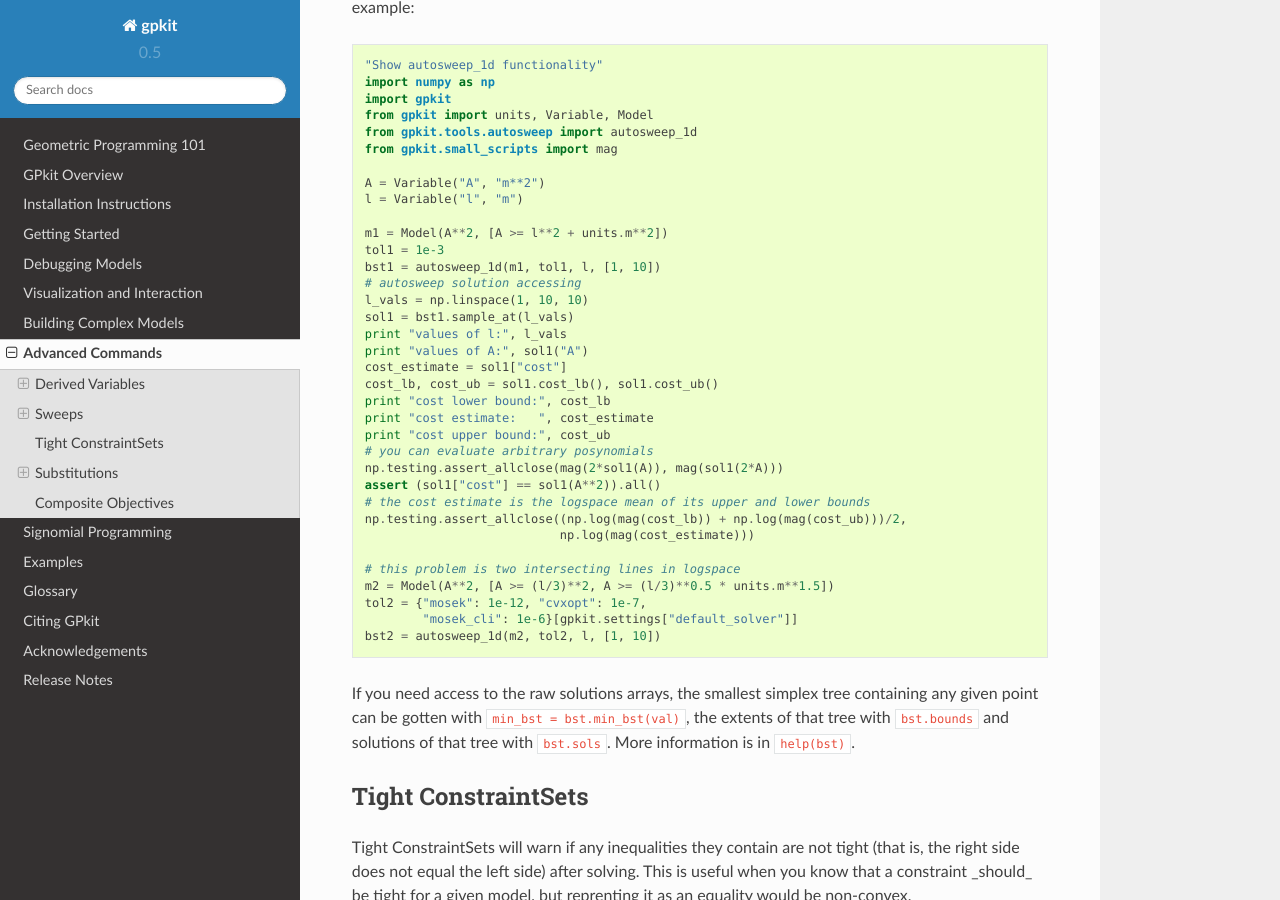
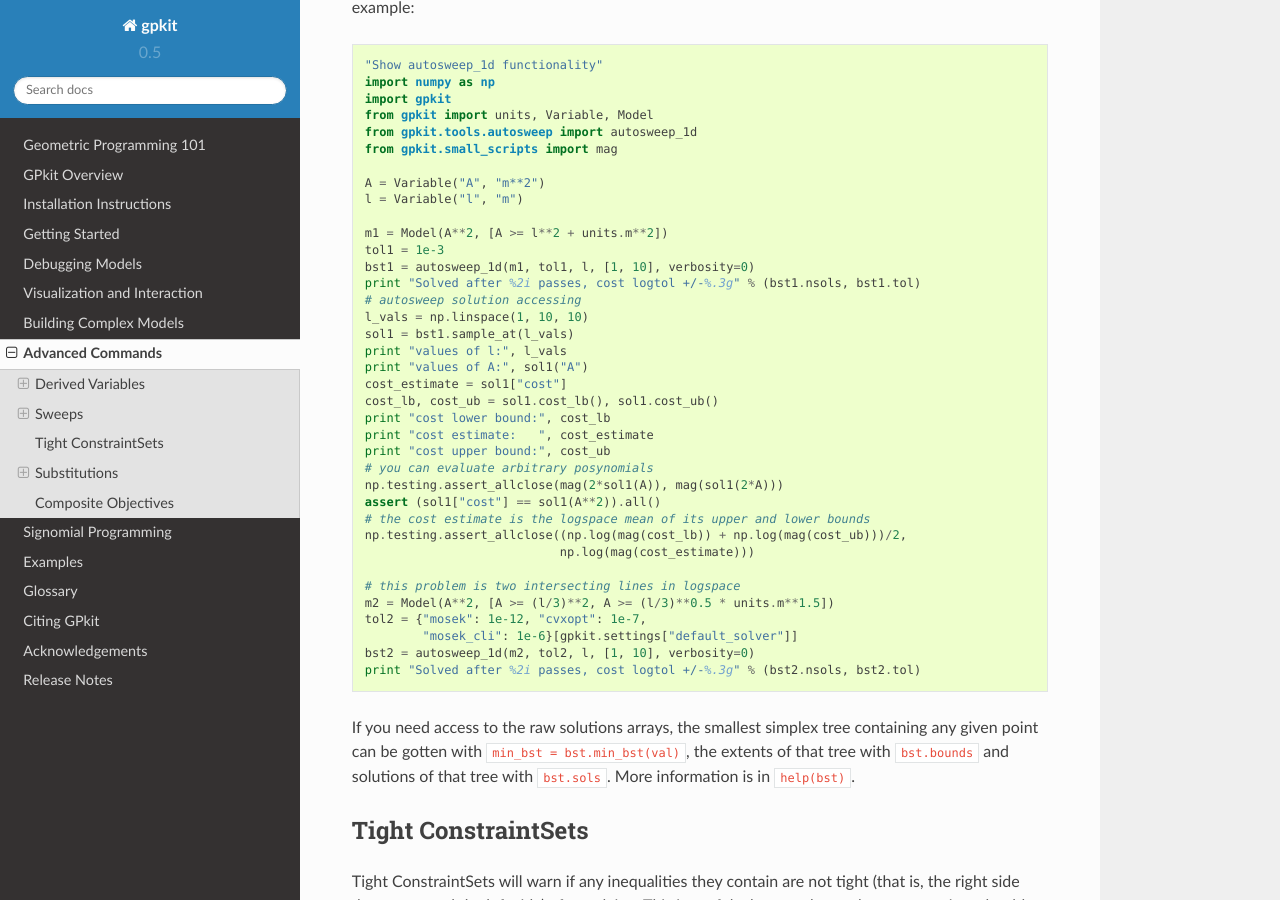
Before and after one commit to convexengineering/gpkit, a Sphinx documentation site: the page built from docs/source/advancedcommands.rst, in a window 1280 px wide and 900 px high, scrolled down 2183 px. Built offline with Sphinx 7.4.7 and the Read the Docs theme 2.0.0, drawn with Linux system fonts in a browser that asks for light colours.

Commit message:
don't print autosweep timing

```diff
--- a/docs/source/examples/autosweep.py
+++ b/docs/source/examples/autosweep.py
@@ -10,7 +10,8 @@ l = Variable("l", "m")
 
 m1 = Model(A**2, [A >= l**2 + units.m**2])
 tol1 = 1e-3
-bst1 = autosweep_1d(m1, tol1, l, [1, 10])
+bst1 = autosweep_1d(m1, tol1, l, [1, 10], verbosity=0)
+print "Solved after %2i passes, cost logtol +/-%.3g" % (bst1.nsols, bst1.tol)
 # autosweep solution accessing
 l_vals = np.linspace(1, 10, 10)
 sol1 = bst1.sample_at(l_vals)
@@ -32,4 +33,5 @@ np.testing.assert_allclose((np.log(mag(cost_lb)) + np.log(mag(cost_ub)))/2,
 m2 = Model(A**2, [A >= (l/3)**2, A >= (l/3)**0.5 * units.m**1.5])
 tol2 = {"mosek": 1e-12, "cvxopt": 1e-7,
         "mosek_cli": 1e-6}[gpkit.settings["default_solver"]]
-bst2 = autosweep_1d(m2, tol2, l, [1, 10])
+bst2 = autosweep_1d(m2, tol2, l, [1, 10], verbosity=0)
+print "Solved after %2i passes, cost logtol +/-%.3g" % (bst2.nsols, bst2.tol)
--- a/docs/source/examples/autosweep_output.txt
+++ b/docs/source/examples/autosweep_output.txt
@@ -1,9 +1,7 @@
 Solved after 33 passes, cost logtol +/-0.000992
-Autosweeping took 0.314 seconds.
 values of l: [  1.   2.   3.   4.   5.   6.   7.   8.   9.  10.]
 values of A: [   1.99999973    5.00052732   10.00251992   17.00358613   26.0083274   37.00812871   50.0199693    65.02146472   82.03758369  100.99995485] meter ** 2
 cost lower bound: [  3.99999892e+00   2.49990632e+01   9.99519406e+01   2.88964402e+02   6.75761030e+02   1.36887688e+03   2.49888333e+03   4.22418992e+03   6.72085587e+03   1.02009909e+04] meter ** 4
 cost estimate:    [  3.99999892e+00   2.50021682e+01   1.00001161e+02   2.89043161e+02   6.76096979e+02   1.36923919e+03   2.50043985e+03   4.22599001e+03   6.72550889e+03   1.02009909e+04] meter ** 4
 cost upper bound: [  3.99999892e+00   2.50052735e+01   1.00050405e+02   2.89121941e+02   6.76433094e+02   1.36960159e+03   2.50199733e+03   4.22779087e+03   6.73016514e+03   1.02009909e+04] meter ** 4
 Solved after  3 passes, cost logtol +/-0
-Autosweeping took 0.0242 seconds.
```
Also changed, not shown: 1 other file.
